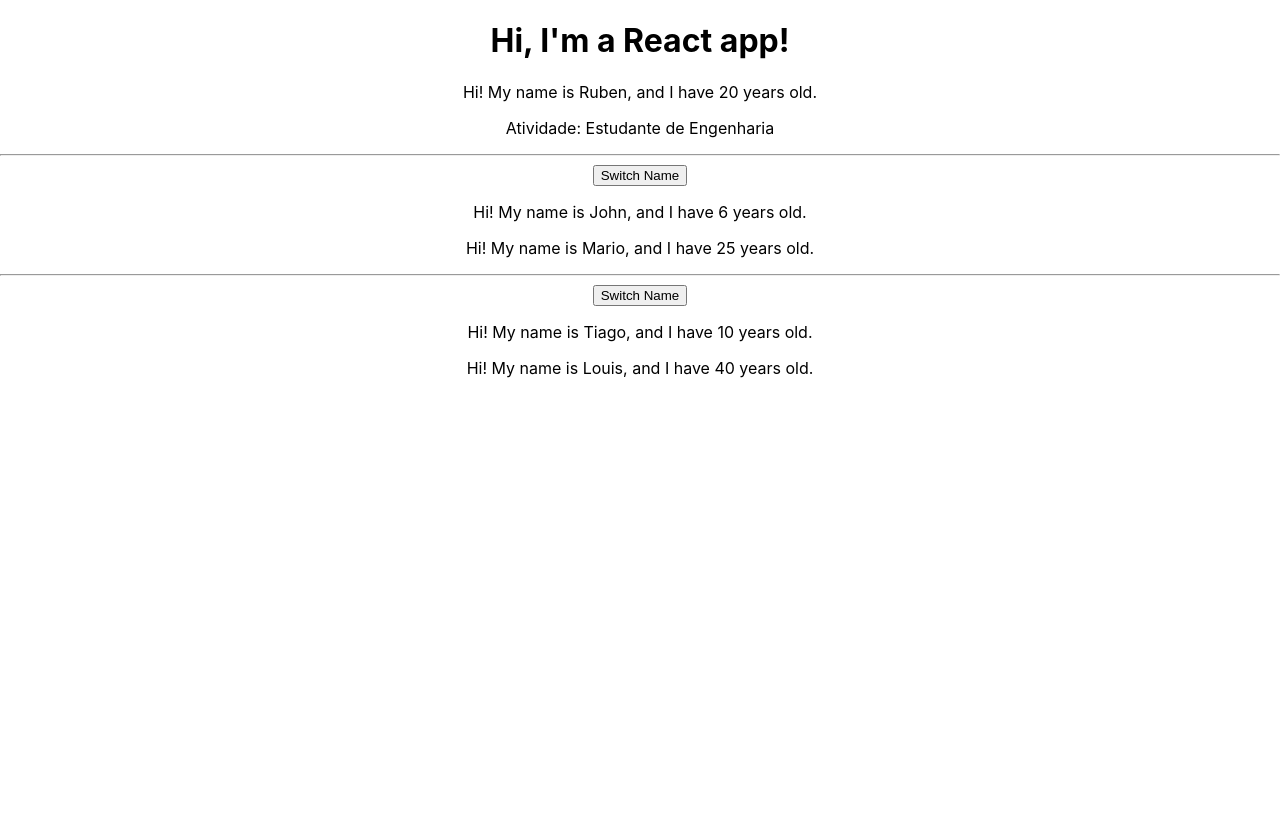
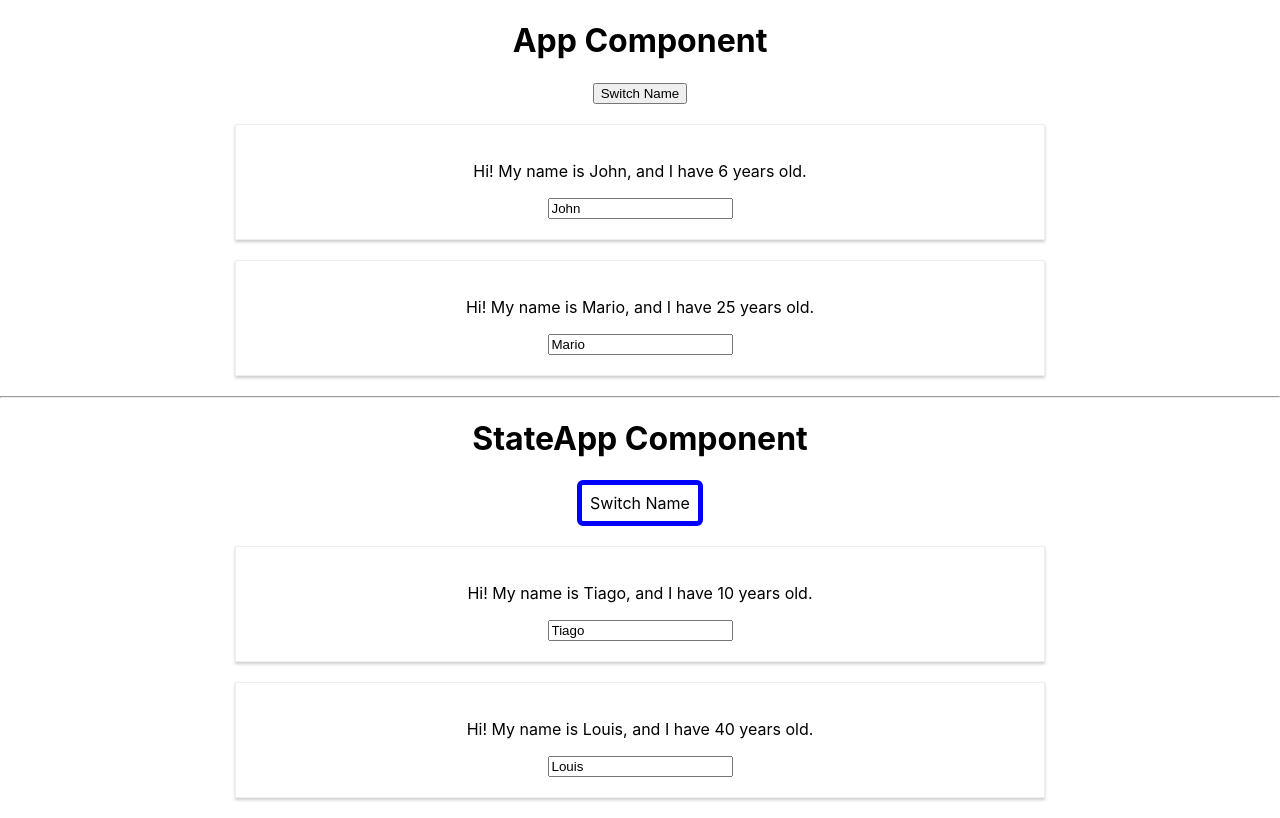
Before and after one commit to rubilva/react, a React (Create React App) app: page / in a window 1280 px wide. Built offline with nearby package versions, Linux system fonts and the light colour scheme.

Commit message:
my-app passing methods and parameters & styling

```diff
--- a/src/App.js
+++ b/src/App.js
@@ -3,32 +3,38 @@
 import Person from './Person/Person';
 import StateApp from './StateApp/StateApp'
 
-const App = () => {
+const App = (props) => {
   const [personsState, setPersonsState] = useState({
     persons: [
-        {name: 'John', age: 6},
-        {name: 'Mario', age: 25}
+      { name: 'John', age: 6 },
+      { name: 'Mario', age: 25 }
     ]
   });
 
-  const [otherState, setOtherState] = useState('This is the other state!')
+  //const [otherState, setOtherState] = useState('This is the other state!')
 
-  const switchNameHandler = () => {
-    setPersonsState({persons: [
-        {name: 'Rodrigo', age: 10},
-        {name: 'Gaby', age: 40}
-    ]});
+  const switchNameHandler = (newName) => {
+    setPersonsState({
+      persons: [
+        { name: newName, age: 10 },
+        { name: 'Gaby', age: 40 }
+      ]
+    });
   }
 
   return (
-  <div className="App">
-      <h1>Hi, I'm a React app!</h1>
-      <Person name="Ruben" age="20">Atividade: Estudante de Engenharia</Person>
+    <div className="App">
+      <h1>App Component</h1>
+      <button onClick={() => switchNameHandler('Dodo')}>Switch Name</button>
+      <Person
+        name={personsState.persons[0].name}
+        age={personsState.persons[0].age}
+        click={() => switchNameHandler('Gaga')} />
+      <Person
+        name={personsState.persons[1].name}
+        age={personsState.persons[1].age} />
       <hr />
-      <button onClick={switchNameHandler}>Switch Name</button>
-      <Person name={personsState.persons[0].name} age={personsState.persons[0].age} />
-      <Person name={personsState.persons[1].name} age={personsState.persons[1].age} />
-      <hr />
+      <h1>StateApp Component</h1>
       <StateApp />
     </div>
   );
--- /dev/null
+++ b/src/Person/Person.css
@@ -0,0 +1,8 @@
+.Person {
+    width: 60%;
+    margin: 20px auto;
+    border: 1px solid #eee;
+    box-shadow: 0 2px 3px #ccc;
+    padding: 20px;
+    text-align: center;
+}
--- a/src/Person/Person.js
+++ b/src/Person/Person.js
@@ -1,10 +1,12 @@
 import React from 'react';
+import './Person.css'
 
 const person = (props) => {
     return (
-        <div>
-            <p>Hi! My name is {props.name}, and I have {props.age} years old.</p>
+        <div className="Person">
+            <p onClick={props.click}>Hi! My name is {props.name}, and I have {props.age} years old.</p>
             <p>{props.children}</p>
+            <input type="text" onChange={props.changed} value={props.name} />
         </div>
     )
 };
--- a/src/StateApp/StateApp.js
+++ b/src/StateApp/StateApp.js
@@ -1,33 +1,57 @@
-import React, {Component} from 'react';
+import React, { Component } from 'react';
 import Person from '../Person/Person'
 
 class StateApp extends Component {
     state = {
         persons: [
-            {name: 'Tiago', age: 10},
-            {name: 'Louis', age: 40}
+            { name: 'Tiago', age: 10 },
+            { name: 'Louis', age: 40 }
         ],
         test: 'Don\'t change'
     }
 
-    switchNameHandler = () => {
-        // Não fazer assim:
-        // this.state.persons[0].name = "Ruben";
+    switchNameHandler = (newName) => {
+        this.setState({
+            persons: [
+                { name: newName, age: 10 },
+                { name: 'Yve', age: 40 }
+            ]
+        });
+    }
 
-        this.setState({persons: [
-            {name: 'Ruben', age: 10},
-            {name: 'Yve', age: 40}
-        ]});
-
-        console.log(this);
+    nameChangedHandler = (event) => {
+        this.setState({
+            persons: [
+                { name: event.target.value, age: 10 },
+                { name: 'Yve', age: 40 }
+            ]
+        });
     }
 
     render() {
+
+        const style = {
+            backgroundColor: 'white',
+            font: 'inherit',
+            border: '5px solid blue',
+            borderRadius: '6px',
+            padding: '8px',
+            cursor: 'pointer'
+        }
+
         return (
             <div>
-                <button onClick={this.switchNameHandler}>Switch Name</button>
-                <Person name={this.state.persons[0].name} age={this.state.persons[0].age} />
-                <Person name={this.state.persons[1].name} age={this.state.persons[1].age} />
+                <button
+                    style={style}
+                    onClick={this.switchNameHandler.bind(this, 'Jorge')}>Switch Name</button>
+                <Person
+                    name={this.state.persons[0].name}
+                    age={this.state.persons[0].age}
+                    click={this.switchNameHandler.bind(this, 'Alex')}
+                    changed={this.nameChangedHandler} />
+                <Person
+                    name={this.state.persons[1].name}
+                    age={this.state.persons[1].age} />
             </div>
         );
     }
```
